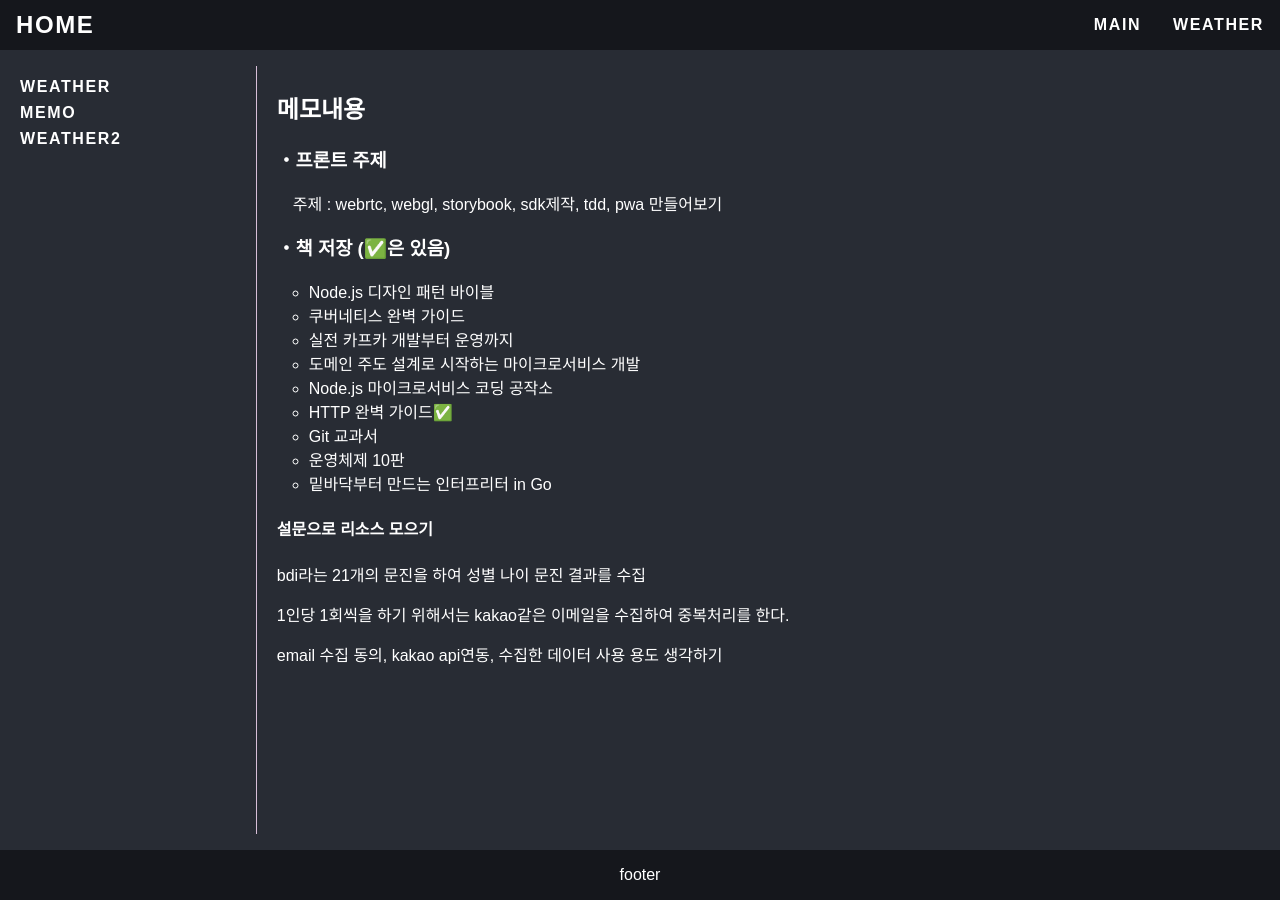
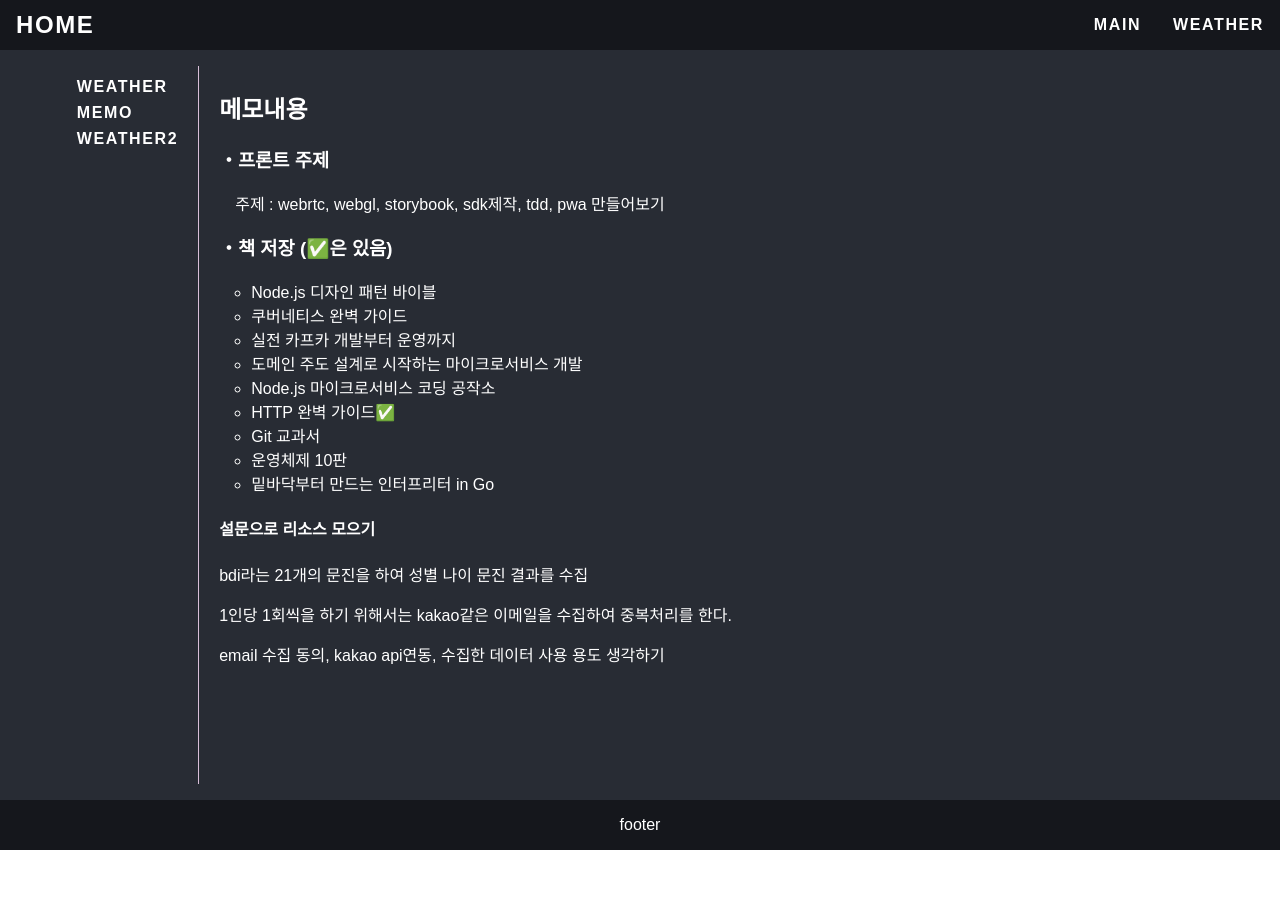
Before and after one commit to jmeno1011/noServerSideProject, a React (Create React App) app: page /noServerSideProject/main/memo in a window 1280 px wide. After the commit the page ends 850 px from the top, so only its background shows below. Built offline with nearby package versions, Linux system fonts and the light colour scheme.

Commit message:
css 수정

```diff
--- a/src/App.css
+++ b/src/App.css
@@ -1,5 +1,8 @@
-.App {
-  /* text-align: center; */
+.App{
+  position: relative;
+}
+.App-link {
+  text-align: center;
 }
 
 .App-logo {
--- a/src/components/sectionTwo/Main.jsx
+++ b/src/components/sectionTwo/Main.jsx
@@ -57,7 +57,6 @@ export function Main() {
           </nav>
         </div>
         <div className={styles.vertical__hr}></div>
-
         <div className={styles.app__right}>
           <Outlet />
         </div>
--- a/src/components/sectionTwo/Memo.jsx
+++ b/src/components/sectionTwo/Memo.jsx
@@ -3,7 +3,8 @@ import styles from "./css/styles.module.css";
 
 export function Memo() {
   return (
-    <div className={styles.memo__app}>
+    <>
+    {/* <div className={styles.memo__app}> */}
       <h2>메모내용</h2>
       <h3>・프론트 주제</h3>
       <p className={styles.front__memo_p}>
@@ -25,6 +26,7 @@ export function Memo() {
       <p>bdi라는 21개의 문진을 하여 성별 나이 문진 결과를 수집</p>
       <p>1인당 1회씩을 하기 위해서는 kakao같은 이메일을 수집하여 중복처리를 한다.</p>
       <p>email 수집 동의, kakao api연동, 수집한 데이터 사용 용도 생각하기</p>
-    </div>
+    {/* </div> */}
+    </>
   );
 }
--- a/src/components/sectionTwo/Weather.jsx
+++ b/src/components/sectionTwo/Weather.jsx
@@ -33,7 +33,6 @@ export function Weather() {
   }, []);
   return (
     <>
-      <div className={styles.weather__app}>
         <div>
           <p>위도 : {location.lat}</p>
           <p>경도 : {location.lon}</p>
@@ -52,7 +51,6 @@ export function Weather() {
             ""
           )}
         </div>
-      </div>
     </>
   );
 }
--- a/src/components/sectionTwo/css/styles.module.css
+++ b/src/components/sectionTwo/css/styles.module.css
@@ -1,5 +1,6 @@
 .header {
   height: 50px;
+  width: 100%;
   min-width: 300px;
   display: flex;
   align-items: center;
@@ -26,25 +27,27 @@
 }
 .app {
   background-color: #282c34;
-  min-height: 100vh;
+  min-height: calc(100vh - 50px);
+  width: 100%;
   min-width: 300px;
   display: flex;
   justify-content: center;
   color: white;
 }
-.weather__app {
+/* .weather__app {
   background-color: #282c34;
   min-height: calc(100vh - 40px);
   min-width: 300px;
   display: flex;
   color: white;
-}
+} */
 .app__left {
-  /* width: 16rem; */
-  width: 20%;
-  height: 100vh;
+  max-width: 350px;
   padding: 1.25rem;
   text-align: left;
+}
+.side__nav{
+  width: 100%;
 }
 .side__nav li, a {
   width: 100%;
@@ -59,17 +62,13 @@
 .side__nav a:active {
   border: 1px solid #6495ed;
 }
-/* .side__nav li {
-  margin: 0.5rem 0;
-} */
+
 .vertical__hr {
-  height: calc(100vh - 2rem);
   margin: 1rem 0;
   border-left: 1px solid thistle;
 }
 .app__right {
   width: 80%;
-  height: 100vh;
   padding: 1.25rem;
 }
 .footer {
@@ -96,7 +95,6 @@
   background-color: #282c34;
   /* min-height: calc(100vh - 40px); */
   height: calc(100vh - 40px);
-  min-width: 300px;
   color: white;
-  overflow: auto;
+  /* overflow: auto; */
 }
```
